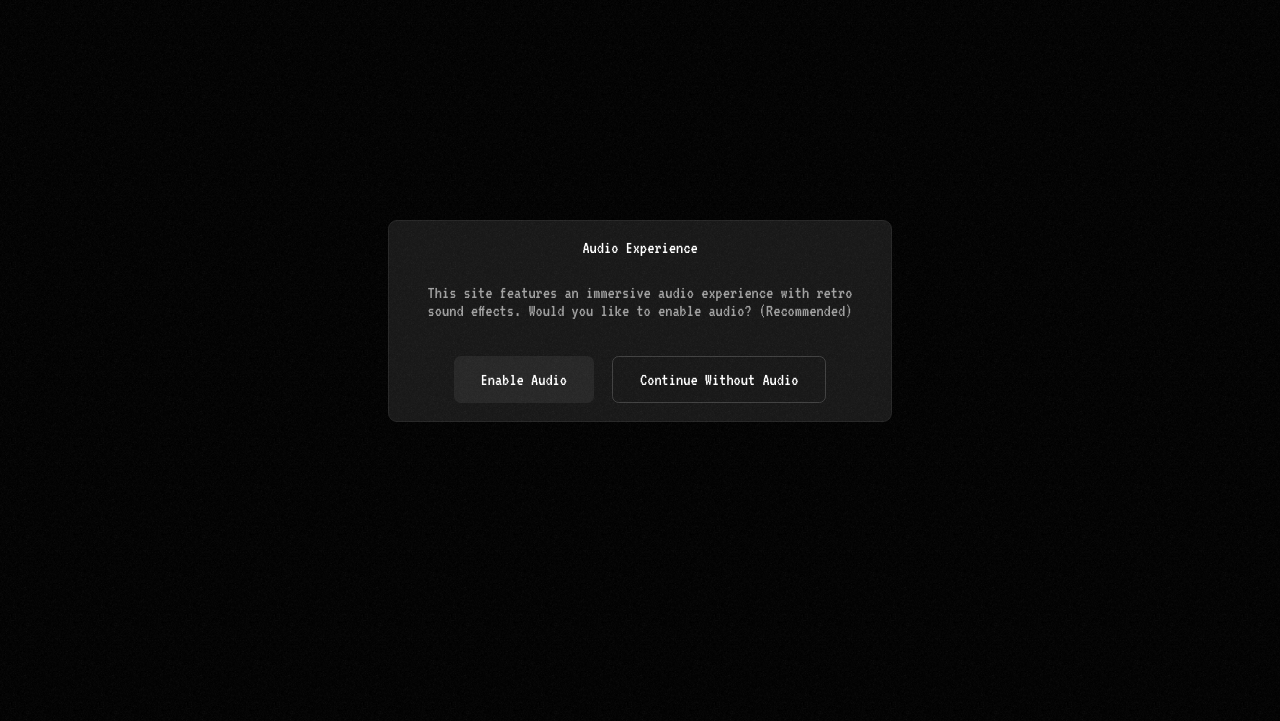
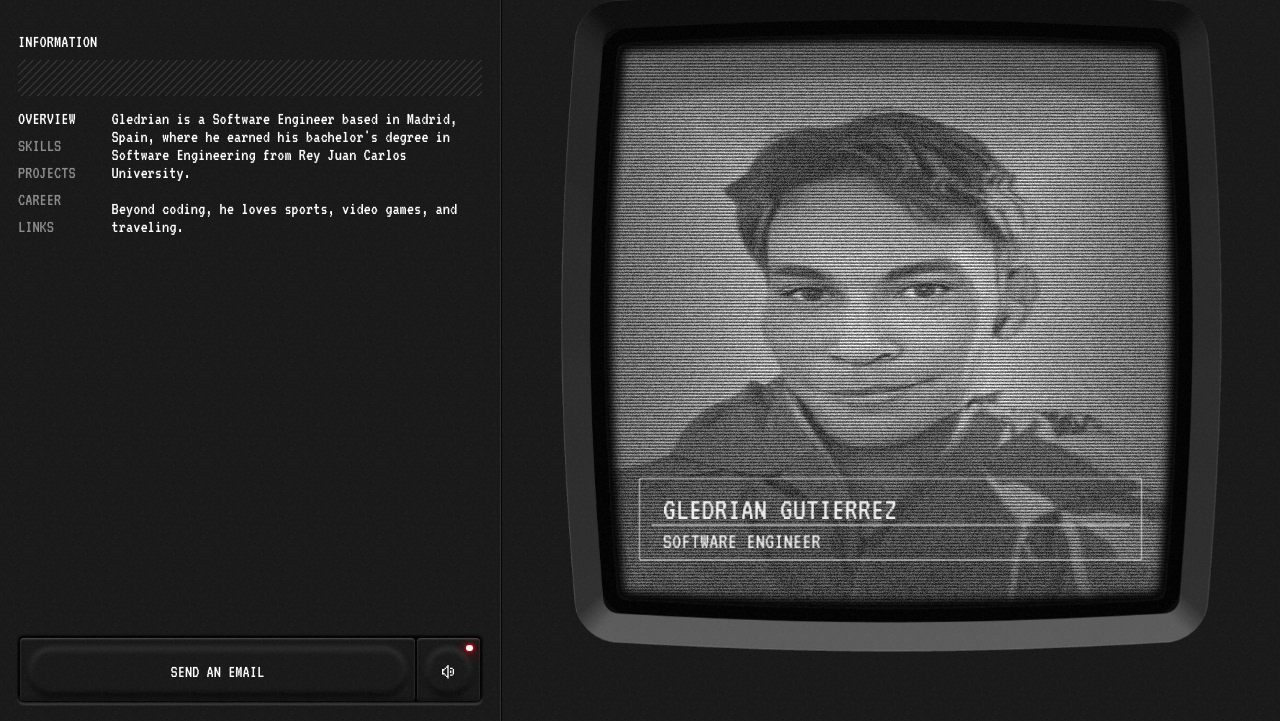
Before and after one commit to gutche/portfolio-website, an Astro site: page / in a window 1280 px wide. Shown: the part 79-800 px from the top of the page. Built offline with nearby package versions, Linux system fonts and the light colour scheme; Astro itself is replaced by a stand-in of ours; some packages are replaced by stand-ins of ours; animation ran at ten frames a second.

Commit message:
remove the annoying overlay

```diff
--- a/src/components/Buttons.tsx
+++ b/src/components/Buttons.tsx
@@ -1,9 +1,8 @@
-import { useEffect, useRef, useState } from "react";
+import { useEffect, useRef } from "react";
 import { isMuted } from "../stores/globalStore";
 import { useStore } from "@nanostores/react";
 
 const Buttons = () => {
-	const [isOverlayHidden, setIsOverlayHidden] = useState(false);
 	const $isMuted = useStore(isMuted);
 
 	const backgroundAudioRef = useRef<HTMLAudioElement | null>(null);
@@ -15,9 +14,7 @@ const Buttons = () => {
 	}, []);
 
 	const toggleMute = () => {
-		$isMuted
-			? backgroundAudioRef.current?.play()
-			: backgroundAudioRef.current?.pause();
+		$isMuted ? backgroundAudioRef.current?.play() : backgroundAudioRef.current?.pause();
 		isMuted.set(!$isMuted);
 	};
 
@@ -69,36 +66,6 @@ const Buttons = () => {
 					</button>
 				</div>
 			</div>
-			<div
-				className={`${
-					isOverlayHidden ? "hidden" : ""
-				} fixed inset-0 bg-black bg-opacity-95 z-50 flex items-center justify-center`}>
-				<div className="bg-neutral-900 p-4 rounded-lg max-w-md mx-8 border border-neutral-800 shadow-2xl">
-					<h2 className="text-2xl mb-6 text-center">
-						Audio Experience
-					</h2>
-					<p className="text-neutral-400 mb-8 text-center">
-						This site features an immersive audio experience with
-						retro sound effects. Would you like to enable audio?
-						(Recommended)
-					</p>
-					<div className="flex gap-4 justify-center">
-						<button
-							onClick={() => {
-								toggleMute();
-								setIsOverlayHidden(true);
-							}}
-							className="px-6 py-3 bg-neutral-800 hover:bg-neutral-700 rounded-md transition-colors duration-200 flex items-center gap-2">
-							Enable Audio
-						</button>
-						<button
-							onClick={() => setIsOverlayHidden(true)}
-							className="px-6 py-3 bg-transparent hover:bg-neutral-800 rounded-md transition-colors duration-200 border border-neutral-700">
-							Continue Without Audio
-						</button>
-					</div>
-				</div>
-			</div>
 		</div>
 	);
 };
```
